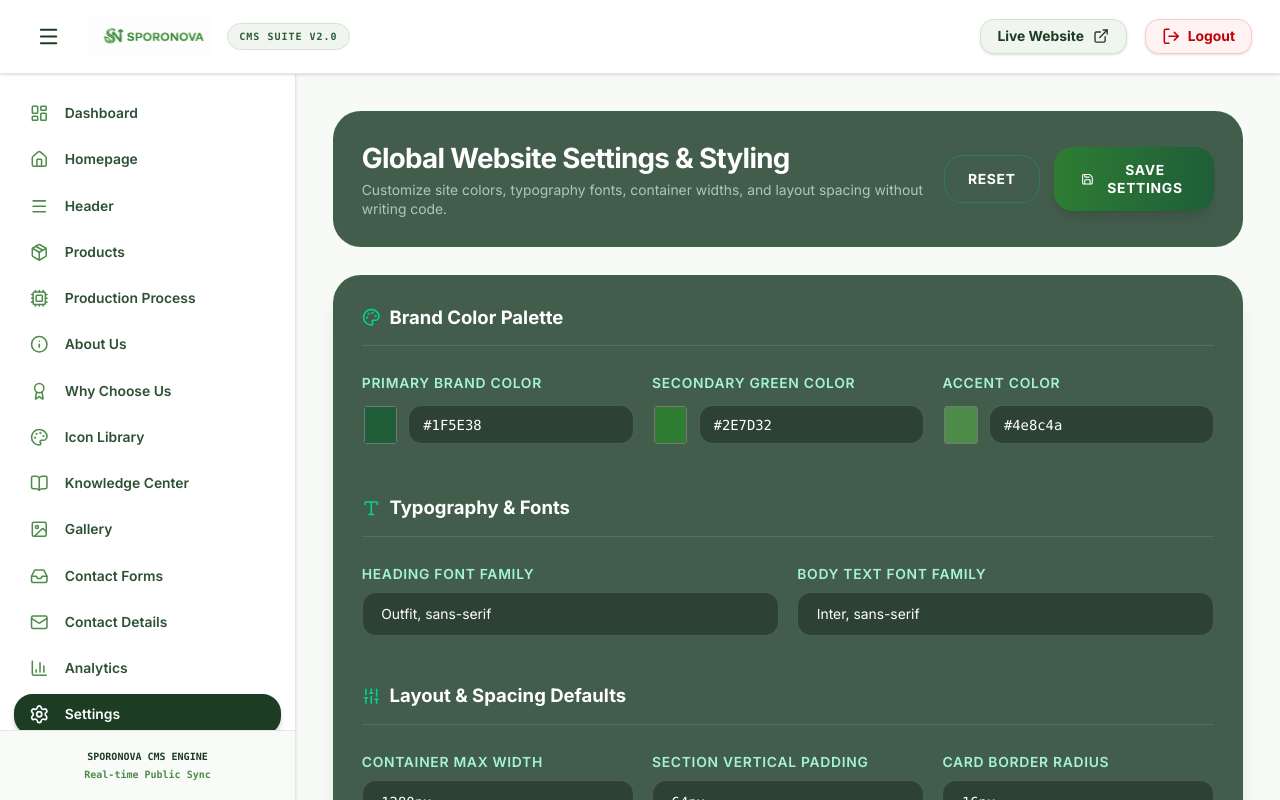
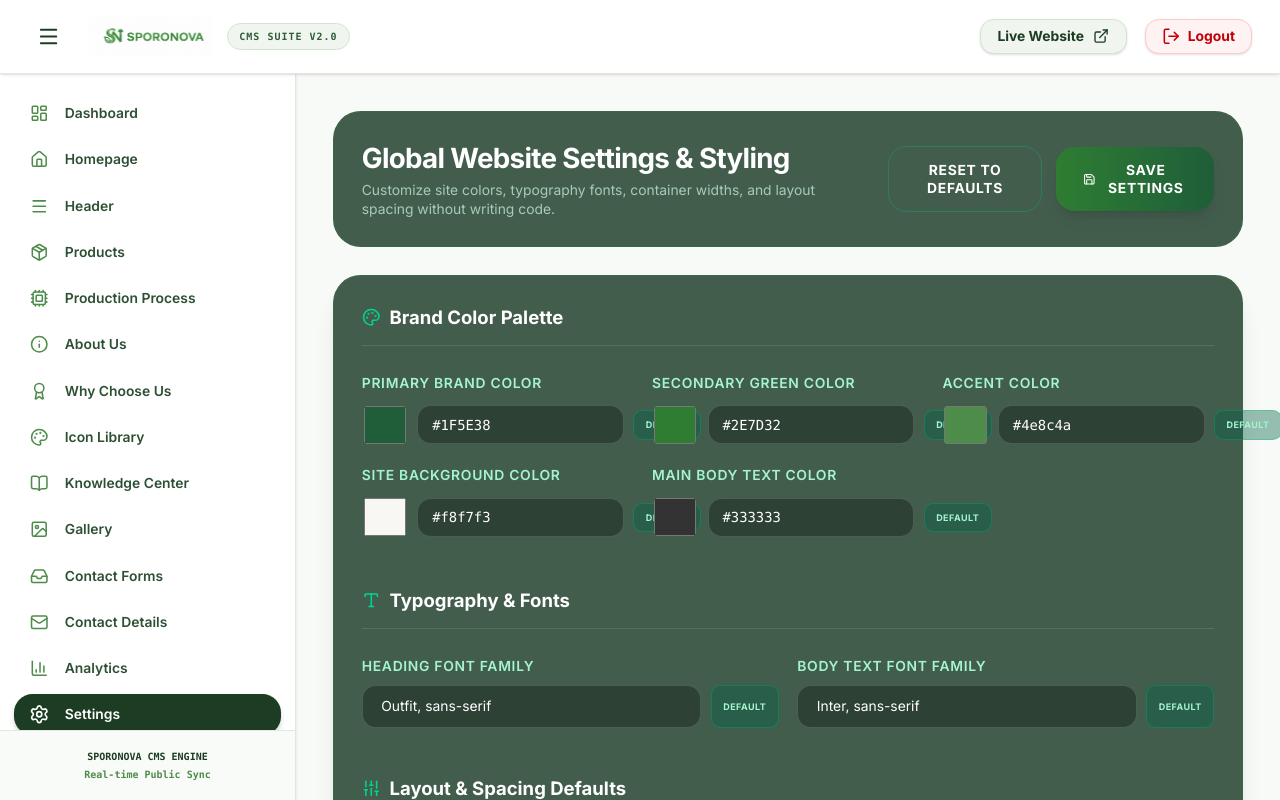
Before and after one commit to 2300040331/sporonova, a Next.js app: page /admin/settings in a window 1280 px wide. Built offline with nearby package versions, Linux system fonts and the light colour scheme; no server answers.

Commit message:
Fix settings reset to default brand colors, add default buttons to all global styles, and make navbar dynamic to prevent dropdown duplication

```diff
--- a/src/app/admin/settings/page.tsx
+++ b/src/app/admin/settings/page.tsx
@@ -57,17 +57,25 @@ export default function SettingsCMSPage() {
           <button
             type="button"
             onClick={() => {
-              if (window.confirm("Revert Settings changes to current saved state?")) {
-                setSettingsForm(data?.settings || {
-                  siteName: "", primaryColor: "#1F5E38", secondaryColor: "#2E7D32", accentColor: "#4e8c4a",
-                  backgroundColor: "#f8f7f3", textColor: "#333333", fontFamilyHeading: "Outfit, sans-serif",
-                  fontFamilyBody: "Inter, sans-serif", containerWidth: "1280px", sectionPadding: "64px", borderRadius: "16px",
+              if (window.confirm("Reset all settings to factory default brand colors and styles?")) {
+                setSettingsForm({
+                  siteName: data?.settings?.siteName || "SporoNova Biotech",
+                  primaryColor: "#1F5E38",
+                  secondaryColor: "#2E7D32",
+                  accentColor: "#4e8c4a",
+                  backgroundColor: "#f8f7f3",
+                  textColor: "#333333",
+                  fontFamilyHeading: "Outfit, sans-serif",
+                  fontFamilyBody: "Inter, sans-serif",
+                  containerWidth: "1280px",
+                  sectionPadding: "64px",
+                  borderRadius: "16px",
                 });
               }
             }}
             className="px-5 py-3 border border-emerald-500/30 hover:bg-emerald-800/50 text-white font-bold text-xs uppercase tracking-wider rounded-2xl transition-all cursor-pointer font-sans"
           >
-            Reset
+            Reset to Defaults
           </button>
           <button
             onClick={handleSave}
@@ -100,14 +108,21 @@ export default function SettingsCMSPage() {
                 type="color"
                 value={settingsForm.primaryColor}
                 onChange={(e) => setSettingsForm({ ...settingsForm, primaryColor: e.target.value })}
-                className="w-10 h-10 rounded-xl bg-transparent border-0 cursor-pointer"
+                className="w-10 h-10 rounded-xl bg-transparent border-0 cursor-pointer flex-shrink-0"
               />
               <input
                 type="text"
                 value={settingsForm.primaryColor}
                 onChange={(e) => setSettingsForm({ ...settingsForm, primaryColor: e.target.value })}
-                className="w-full px-3 py-2 bg-black/30 border border-white/15 rounded-xl text-white text-xs font-mono"
+                className="flex-1 px-3 py-2 bg-black/30 border border-white/15 rounded-xl text-white text-xs font-mono"
               />
+              <button
+                type="button"
+                onClick={() => setSettingsForm({ ...settingsForm, primaryColor: "#1F5E38" })}
+                className="px-2.5 py-1.5 text-[9px] font-bold uppercase tracking-wider border border-emerald-500/30 bg-emerald-800/40 hover:bg-emerald-700 hover:text-white text-emerald-200 rounded-lg transition-all cursor-pointer"
+              >
+                Default
+              </button>
             </div>
           </div>
 
@@ -120,14 +135,21 @@ export default function SettingsCMSPage() {
                 type="color"
                 value={settingsForm.secondaryColor}
                 onChange={(e) => setSettingsForm({ ...settingsForm, secondaryColor: e.target.value })}
-                className="w-10 h-10 rounded-xl bg-transparent border-0 cursor-pointer"
+                className="w-10 h-10 rounded-xl bg-transparent border-0 cursor-pointer flex-shrink-0"
               />
               <input
                 type="text"
                 value={settingsForm.secondaryColor}
                 onChange={(e) => setSettingsForm({ ...settingsForm, secondaryColor: e.target.value })}
-                className="w-full px-3 py-2 bg-black/30 border border-white/15 rounded-xl text-white text-xs font-mono"
+                className="flex-1 px-3 py-2 bg-black/30 border border-white/15 rounded-xl text-white text-xs font-mono"
               />
+              <button
+                type="button"
+                onClick={() => setSettingsForm({ ...settingsForm, secondaryColor: "#2E7D32" })}
+                className="px-2.5 py-1.5 text-[9px] font-bold uppercase tracking-wider border border-emerald-500/30 bg-emerald-800/40 hover:bg-emerald-700 hover:text-white text-emerald-200 rounded-lg transition-all cursor-pointer"
+              >
+                Default
+              </button>
             </div>
           </div>
 
@@ -140,14 +162,75 @@ export default function SettingsCMSPage() {
                 type="color"
                 value={settingsForm.accentColor}
                 onChange={(e) => setSettingsForm({ ...settingsForm, accentColor: e.target.value })}
-                className="w-10 h-10 rounded-xl bg-transparent border-0 cursor-pointer"
+                className="w-10 h-10 rounded-xl bg-transparent border-0 cursor-pointer flex-shrink-0"
               />
               <input
                 type="text"
                 value={settingsForm.accentColor}
                 onChange={(e) => setSettingsForm({ ...settingsForm, accentColor: e.target.value })}
-                className="w-full px-3 py-2 bg-black/30 border border-white/15 rounded-xl text-white text-xs font-mono"
+                className="flex-1 px-3 py-2 bg-black/30 border border-white/15 rounded-xl text-white text-xs font-mono"
               />
+              <button
+                type="button"
+                onClick={() => setSettingsForm({ ...settingsForm, accentColor: "#4e8c4a" })}
+                className="px-2.5 py-1.5 text-[9px] font-bold uppercase tracking-wider border border-emerald-500/30 bg-emerald-800/40 hover:bg-emerald-700 hover:text-white text-emerald-200 rounded-lg transition-all cursor-pointer"
+              >
+                Default
+              </button>
+            </div>
+          </div>
+
+          <div>
+            <label className="block text-xs font-semibold text-emerald-200 uppercase tracking-wider mb-2">
+              Site Background Color
+            </label>
+            <div className="flex items-center gap-2">
+              <input
+                type="color"
+                value={settingsForm.backgroundColor || "#f8f7f3"}
+                onChange={(e) => setSettingsForm({ ...settingsForm, backgroundColor: e.target.value })}
+                className="w-10 h-10 rounded-xl bg-transparent border-0 cursor-pointer flex-shrink-0"
+              />
+              <input
+                type="text"
+                value={settingsForm.backgroundColor || ""}
+                onChange={(e) => setSettingsForm({ ...settingsForm, backgroundColor: e.target.value })}
+                className="flex-1 px-3 py-2 bg-black/30 border border-white/15 rounded-xl text-white text-xs font-mono"
+              />
+              <button
+                type="button"
+                onClick={() => setSettingsForm({ ...settingsForm, backgroundColor: "#f8f7f3" })}
+                className="px-2.5 py-1.5 text-[9px] font-bold uppercase tracking-wider border border-emerald-500/30 bg-emerald-800/40 hover:bg-emerald-700 hover:text-white text-emerald-200 rounded-lg transition-all cursor-pointer"
+              >
+                Default
+              </button>
+            </div>
+          </div>
+
+          <div>
+            <label className="block text-xs font-semibold text-emerald-200 uppercase tracking-wider mb-2">
+              Main Body Text Color
+            </label>
+            <div className="flex items-center gap-2">
+              <input
+                type="color"
+                value={settingsForm.textColor || "#333333"}
+                onChange={(e) => setSettingsForm({ ...settingsForm, textColor: e.target.value })}
+                className="w-10 h-10 rounded-xl bg-transparent border-0 cursor-pointer flex-shrink-0"
+              />
+              <input
+                type="text"
+                value={settingsForm.textColor || ""}
+                onChange={(e) => setSettingsForm({ ...settingsForm, textColor: e.target.value })}
+                className="flex-1 px-3 py-2 bg-black/30 border border-white/15 rounded-xl text-white text-xs font-mono"
+              />
+              <button
+                type="button"
+                onClick={() => setSettingsForm({ ...settingsForm, textColor: "#333333" })}
+                className="px-2.5 py-1.5 text-[9px] font-bold uppercase tracking-wider border border-emerald-500/30 bg-emerald-800/40 hover:bg-emerald-700 hover:text-white text-emerald-200 rounded-lg transition-all cursor-pointer"
+              >
+                Default
+              </button>
             </div>
           </div>
         </div>
@@ -161,24 +244,42 @@ export default function SettingsCMSPage() {
             <label className="block text-xs font-semibold text-emerald-200 uppercase tracking-wider mb-2">
               Heading Font Family
             </label>
+            <div className="flex gap-2">
               <input
                 type="text"
                 value={settingsForm.fontFamilyHeading}
                 onChange={(e) => setSettingsForm({ ...settingsForm, fontFamilyHeading: e.target.value })}
-              className="w-full px-4 py-2.5 bg-black/30 border border-white/15 rounded-xl text-white text-xs"
+                className="flex-1 px-4 py-2.5 bg-black/30 border border-white/15 rounded-xl text-white text-xs"
               />
+              <button
+                type="button"
+                onClick={() => setSettingsForm({ ...settingsForm, fontFamilyHeading: "Outfit, sans-serif" })}
+                className="px-2.5 py-1.5 text-[9px] font-bold uppercase tracking-wider border border-emerald-500/30 bg-emerald-800/40 hover:bg-emerald-700 hover:text-white text-emerald-200 rounded-lg transition-all cursor-pointer"
+              >
+                Default
+              </button>
+            </div>
           </div>
 
           <div>
             <label className="block text-xs font-semibold text-emerald-200 uppercase tracking-wider mb-2">
               Body Text Font Family
             </label>
+            <div className="flex gap-2">
               <input
                 type="text"
                 value={settingsForm.fontFamilyBody}
                 onChange={(e) => setSettingsForm({ ...settingsForm, fontFamilyBody: e.target.value })}
                 className="w-full px-4 py-2.5 bg-black/30 border border-white/15 rounded-xl text-white text-xs"
               />
+              <button
+                type="button"
+                onClick={() => setSettingsForm({ ...settingsForm, fontFamilyBody: "Inter, sans-serif" })}
+                className="px-2.5 py-1.5 text-[9px] font-bold uppercase tracking-wider border border-emerald-500/30 bg-emerald-800/40 hover:bg-emerald-700 hover:text-white text-emerald-200 rounded-lg transition-all cursor-pointer"
+              >
+                Default
+              </button>
+            </div>
           </div>
         </div>
 
@@ -191,36 +292,63 @@ export default function SettingsCMSPage() {
             <label className="block text-xs font-semibold text-emerald-200 uppercase tracking-wider mb-2">
               Container Max Width
             </label>
+            <div className="flex gap-2">
               <input
                 type="text"
                 value={settingsForm.containerWidth}
                 onChange={(e) => setSettingsForm({ ...settingsForm, containerWidth: e.target.value })}
-              className="w-full px-4 py-2.5 bg-black/30 border border-white/15 rounded-xl text-white text-xs font-mono"
+                className="flex-1 px-4 py-2.5 bg-black/30 border border-white/15 rounded-xl text-white text-xs font-mono"
               />
+              <button
+                type="button"
+                onClick={() => setSettingsForm({ ...settingsForm, containerWidth: "1280px" })}
+                className="px-2.5 py-1.5 text-[9px] font-bold uppercase tracking-wider border border-emerald-500/30 bg-emerald-800/40 hover:bg-emerald-700 hover:text-white text-emerald-200 rounded-lg transition-all cursor-pointer"
+              >
+                Default
+              </button>
+            </div>
           </div>
 
           <div>
             <label className="block text-xs font-semibold text-emerald-200 uppercase tracking-wider mb-2">
               Section Vertical Padding
             </label>
+            <div className="flex gap-2">
               <input
                 type="text"
                 value={settingsForm.sectionPadding}
                 onChange={(e) => setSettingsForm({ ...settingsForm, sectionPadding: e.target.value })}
-              className="w-full px-4 py-2.5 bg-black/30 border border-white/15 rounded-xl text-white text-xs font-mono"
+                className="flex-1 px-4 py-2.5 bg-black/30 border border-white/15 rounded-xl text-white text-xs font-mono"
               />
+              <button
+                type="button"
+                onClick={() => setSettingsForm({ ...settingsForm, sectionPadding: "64px" })}
+                className="px-2.5 py-1.5 text-[9px] font-bold uppercase tracking-wider border border-emerald-500/30 bg-emerald-800/40 hover:bg-emerald-700 hover:text-white text-emerald-200 rounded-lg transition-all cursor-pointer"
+              >
+                Default
+              </button>
+            </div>
           </div>
 
           <div>
             <label className="block text-xs font-semibold text-emerald-200 uppercase tracking-wider mb-2">
               Card Border Radius
             </label>
+            <div className="flex gap-2">
               <input
                 type="text"
                 value={settingsForm.borderRadius}
                 onChange={(e) => setSettingsForm({ ...settingsForm, borderRadius: e.target.value })}
-              className="w-full px-4 py-2.5 bg-black/30 border border-white/15 rounded-xl text-white text-xs font-mono"
+                className="flex-1 px-4 py-2.5 bg-black/30 border border-white/15 rounded-xl text-white text-xs font-mono"
               />
+              <button
+                type="button"
+                onClick={() => setSettingsForm({ ...settingsForm, borderRadius: "16px" })}
+                className="px-2.5 py-1.5 text-[9px] font-bold uppercase tracking-wider border border-emerald-500/30 bg-emerald-800/40 hover:bg-emerald-700 hover:text-white text-emerald-200 rounded-lg transition-all cursor-pointer"
+              >
+                Default
+              </button>
+            </div>
           </div>
         </div>
       </div>
--- a/src/components/Navbar.tsx
+++ b/src/components/Navbar.tsx
@@ -58,26 +58,29 @@ export default function Navbar() {
           className="hidden lg:flex items-center gap-7 xl:gap-8 text-xs xl:text-[13px] font-extrabold uppercase tracking-wider text-[#1c3c24]"
           style={{ fontFamily: header?.styles?.fontFamily || undefined }}
         >
-          {(header?.navLinks || [
+          {(() => {
+            const rawLinks = header?.navLinks && header.navLinks.length > 0
+              ? header.navLinks
+              : [
                   { name: "Home", href: "/" },
                   { name: "Production Process", href: "/process" },
                   { name: "About Us", href: "/about" },
                   { name: "Why Choose Us", href: "/#why-choose-us" },
                   { name: "Knowledge Center", href: "/knowledge" },
-          ]).map((link: any, idx: number) => {
-            if (idx === 0) {
+                ];
+            const hasProductsLink = rawLinks.some((l: any) => l.name?.toLowerCase() === "products");
+            const processedLinks = [...rawLinks] as any[];
+            if (!hasProductsLink) {
+              const homeIdx = processedLinks.findIndex((l: any) => l.name?.toLowerCase() === "home");
+              const insertIdx = homeIdx !== -1 ? homeIdx + 1 : 1;
+              processedLinks.splice(insertIdx, 0, { name: "Products", href: "#", isDropdown: true });
+            }
+
+            return processedLinks.map((link: any) => {
+              if (link.isDropdown || link.name?.toLowerCase() === "products") {
                 return (
-                <React.Fragment key={link.name}>
-                  <Link
-                    href={link.href}
-                    className="hover:text-[#4e8c4a] transition-colors py-2"
-                    style={{ color: header?.styles?.textColor || undefined }}
-                  >
-                    {link.name}
-                  </Link>
-
-                  {/* Products Dropdown */}
                   <div
+                    key="products-desktop"
                     className="relative"
                     onMouseEnter={() => setShowProductsDropdown(true)}
                     onMouseLeave={() => setShowProductsDropdown(false)}
@@ -104,7 +107,6 @@ export default function Navbar() {
                       </div>
                     )}
                   </div>
-                </React.Fragment>
                 );
               }
               return (
@@ -117,7 +119,8 @@ export default function Navbar() {
                   {link.name}
                 </Link>
               );
-          })}
+            });
+          })()}
         </nav>
 
         {/* Action Button & Contact Info */}
@@ -144,26 +147,28 @@ export default function Navbar() {
       {/* Mobile Drawer */}
       {isOpen && (
         <div className="lg:hidden absolute top-full left-0 w-full bg-white border-b border-[#e6e4dc] shadow-md py-6 px-6 space-y-4 animate-slideDown">
-          {(header?.navLinks || [
+          {(() => {
+            const rawLinks = header?.navLinks && header.navLinks.length > 0
+              ? header.navLinks
+              : [
                   { name: "Home", href: "/" },
                   { name: "Production Process", href: "/process" },
                   { name: "About Us", href: "/about" },
                   { name: "Why Choose Us", href: "/#why-choose-us" },
                   { name: "Knowledge Center", href: "/knowledge" },
-          ]).map((link: any, idx: number) => {
-            if (idx === 0) {
+                ];
+            const hasProductsLink = rawLinks.some((l: any) => l.name?.toLowerCase() === "products");
+            const processedLinks = [...rawLinks] as any[];
+            if (!hasProductsLink) {
+              const homeIdx = processedLinks.findIndex((l: any) => l.name?.toLowerCase() === "home");
+              const insertIdx = homeIdx !== -1 ? homeIdx + 1 : 1;
+              processedLinks.splice(insertIdx, 0, { name: "Products", href: "#", isDropdown: true });
+            }
+
+            return processedLinks.map((link: any) => {
+              if (link.isDropdown || link.name?.toLowerCase() === "products") {
                 return (
-                <React.Fragment key={link.name}>
-                  <Link
-                    href={link.href}
-                    onClick={() => setIsOpen(false)}
-                    className="block text-[11px] font-bold uppercase tracking-wider text-[#333333] hover:text-[#4e8c4a]"
-                  >
-                    {link.name}
-                  </Link>
-
-                  {/* Products Section */}
-                  <div className="space-y-1.5 pl-3 border-l border-[#e6e4dc]">
+                  <div key="products-mobile" className="space-y-1.5 pl-3 border-l border-[#e6e4dc]">
                     <span className="block text-[9px] font-mono text-gray-400 uppercase tracking-widest">Products</span>
                     {productsList.map((p) => (
                       <Link
@@ -176,7 +181,6 @@ export default function Navbar() {
                       </Link>
                     ))}
                   </div>
-                </React.Fragment>
                 );
               }
               return (
@@ -189,7 +193,8 @@ export default function Navbar() {
                   {link.name}
                 </Link>
               );
-          })}
+            });
+          })()}
 
           <Link
             href={header?.ctaLink || "/contact"}
```
Lines whose indentation alone changed are shown as unchanged.
